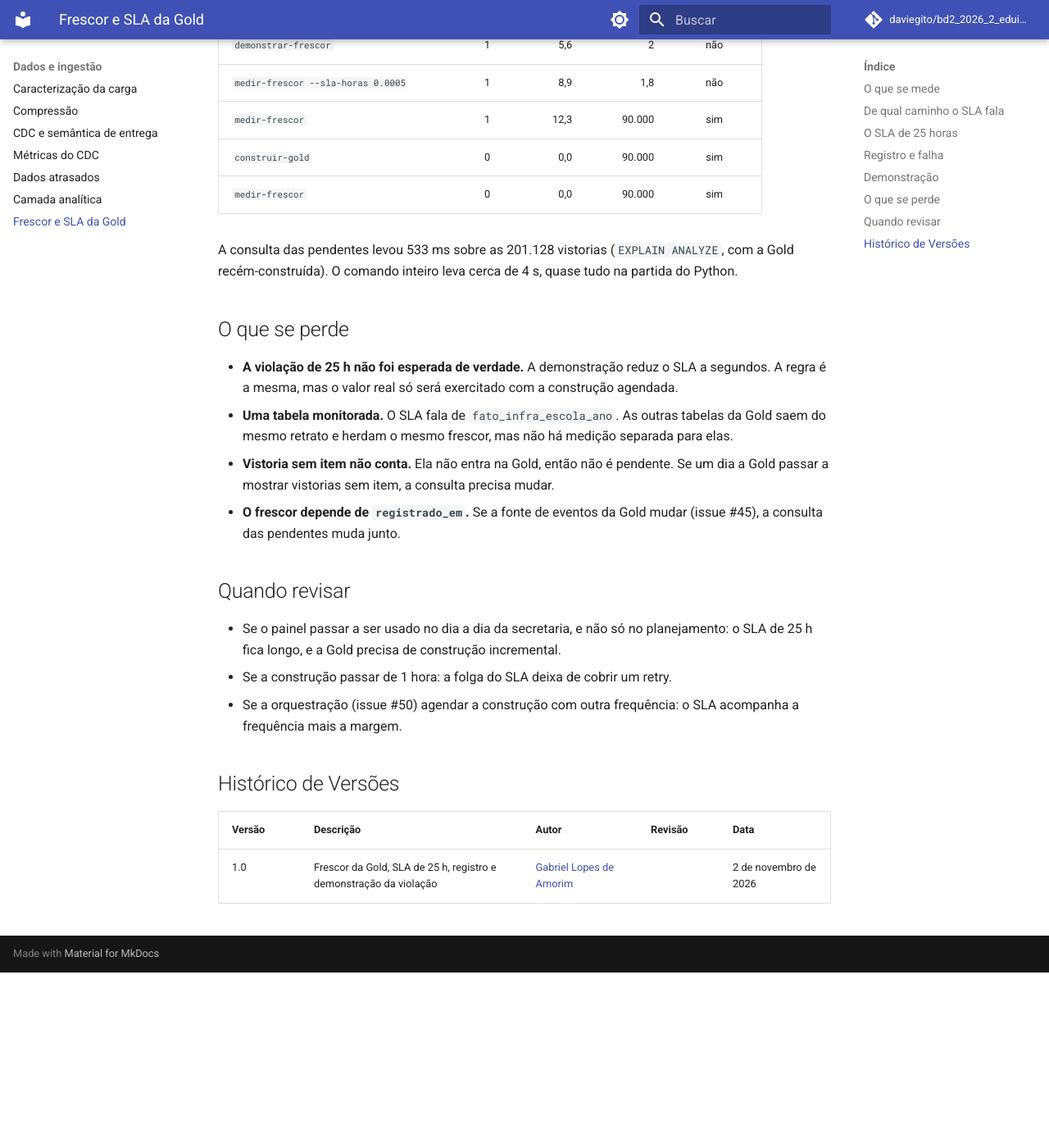
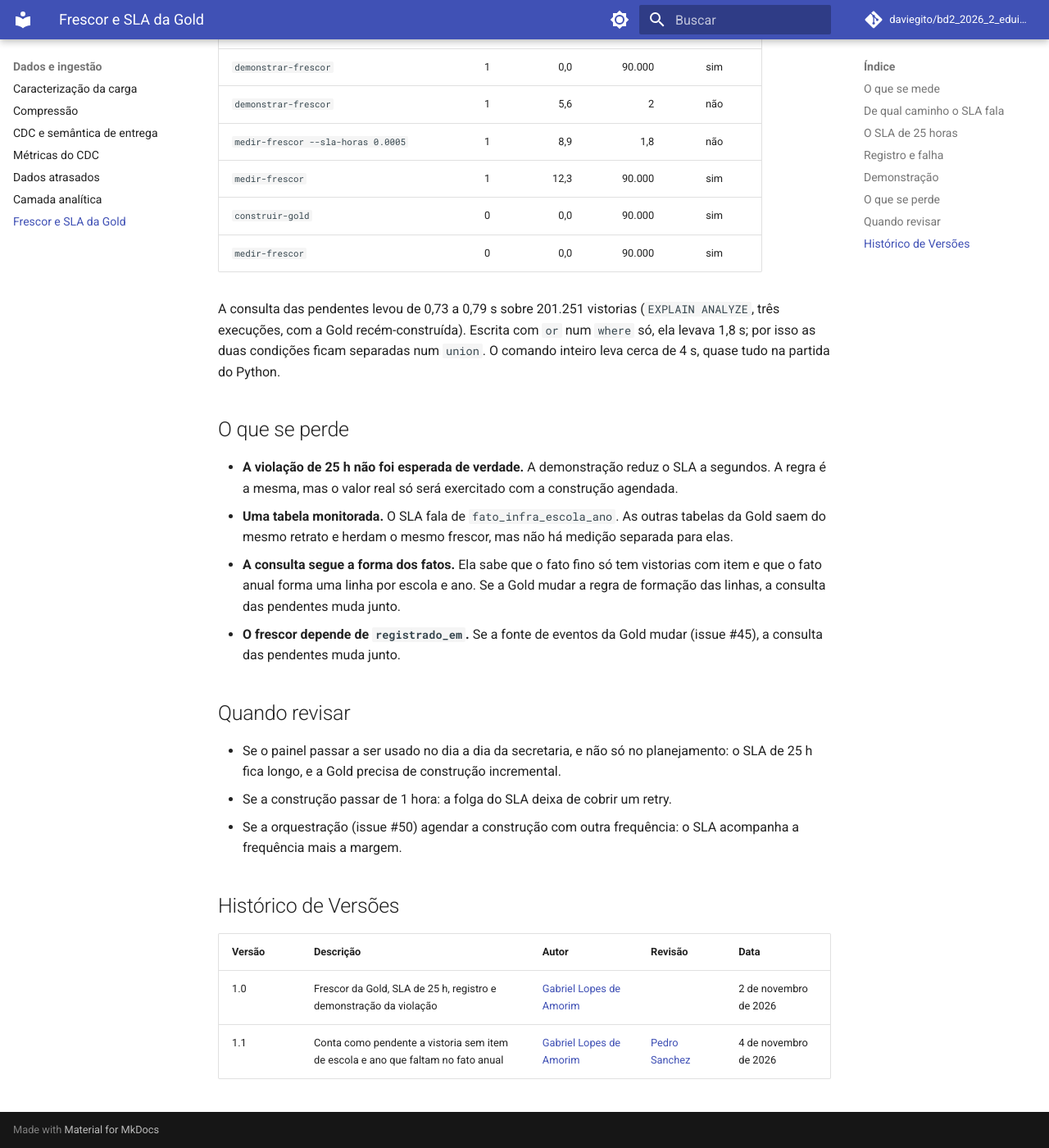
Before and after one commit to daviegito/bd2_2026_2_eduinfra, an MkDocs documentation site: the page built from docs/frescor-e-sla.md, in a window 1280 px wide and 1400 px high, scrolled down 3355 px. Shown: the whole window at 82% size. Built offline with MkDocs 1.6.1 and Material for MkDocs 9.7.7, drawn with Linux system fonts in a browser that asks for light colours; comment, search, counter and statistics services are not loaded; before the commit the page ends 4541 px from its top, so only the background shows below that; some of the changed text lies outside the part shown.

Commit message:
fix(e3): conta como pendente a vistoria que falta no fato anual
Vistoria sem item de escola e ano ausentes no fato anual também fica pendente. Sugestão do Pedro no #62.

```diff
--- a/docs/frescor-e-sla.md
+++ b/docs/frescor-e-sla.md
@@ -15,7 +15,7 @@
 
 | Medida | Definição |
 | --- | --- |
-| Vistorias pendentes | vistorias da origem, com ao menos um item, que não estão em `gold.fato_vistoria_item` |
+| Vistorias pendentes | vistorias da origem cujos itens faltam em `gold.fato_vistoria_item`, ou cuja escola e ano faltam em `gold.fato_infra_escola_ano` |
 | Frescor | agora menos o `registrado_em` da pendente mais antiga; **zero** quando não há pendente |
 | Dentro do SLA | frescor menor ou igual ao SLA, com a Gold construída |
 
@@ -24,9 +24,13 @@
 - **Não é "agora menos a última construção".** Num dia sem vistorias, a Gold
   continua completa, e essa conta acusaria atraso sem haver dado faltando. O
   frescor só cresce quando existe dado na origem que o painel ainda não mostra.
-- **O fato fino responde pelo fato anual.** Os dois saem do mesmo retrato, na
-  mesma transação: a vistoria que falta em `fato_vistoria_item` também falta no
-  perfil anual. O fato fino é consultado porque guarda o `vistoria_id`.
+- **Os dois fatos entram na conta.** Eles saem do mesmo retrato, na mesma
+  transação, mas formam as linhas de jeitos diferentes. O fato fino só tem
+  vistorias com item. O fato anual forma os anos a partir de todas as vistorias,
+  com item ou sem: uma vistoria sem item, de uma escola num ano que ainda não
+  está lá, cria uma linha nova na próxima construção. Por isso ela conta como
+  pendente. Uma vistoria sem item num ano que o fato anual já tem não muda nada
+  e não conta.
 - **O relógio é o do banco**, o mesmo que carimba `registrado_em`. Como
   `registrado_em` é o início da transação que gravou a vistoria, o frescor medido
   nunca é menor que o real.
@@ -149,9 +153,10 @@
 | `construir-gold` | 0 | 0,0 | 90.000 | sim |
 | `medir-frescor` | 0 | 0,0 | 90.000 | sim |
 
-A consulta das pendentes levou 533 ms sobre as 201.128 vistorias (`EXPLAIN ANALYZE`,
-com a Gold recém-construída). O comando inteiro leva cerca de 4 s, quase tudo na
-partida do Python.
+A consulta das pendentes levou de 0,73 a 0,79 s sobre 201.251 vistorias (`EXPLAIN
+ANALYZE`, três execuções, com a Gold recém-construída). Escrita com `or` num `where`
+só, ela levava 1,8 s; por isso as duas condições ficam separadas num `union`. O
+comando inteiro leva cerca de 4 s, quase tudo na partida do Python.
 
 ## O que se perde
 
@@ -161,8 +166,9 @@
 - **Uma tabela monitorada.** O SLA fala de `fato_infra_escola_ano`. As outras
   tabelas da Gold saem do mesmo retrato e herdam o mesmo frescor, mas não há
   medição separada para elas.
-- **Vistoria sem item não conta.** Ela não entra na Gold, então não é pendente. Se
-  um dia a Gold passar a mostrar vistorias sem item, a consulta precisa mudar.
+- **A consulta segue a forma dos fatos.** Ela sabe que o fato fino só tem
+  vistorias com item e que o fato anual forma uma linha por escola e ano. Se a
+  Gold mudar a regra de formação das linhas, a consulta das pendentes muda junto.
 - **O frescor depende de `registrado_em`.** Se a fonte de eventos da Gold mudar
   (issue #45), a consulta das pendentes muda junto.
 
@@ -180,3 +186,4 @@
 | Versão | Descrição | Autor | Revisão | Data |
 | --- | --- | --- | --- | --- |
 | 1.0 | Frescor da Gold, SLA de 25 h, registro e demonstração da violação | [Gabriel Lopes de Amorim](https://github.com/BrzGab) |  | 2 de novembro de 2026 |
+| 1.1 | Conta como pendente a vistoria sem item de escola e ano que faltam no fato anual | [Gabriel Lopes de Amorim](https://github.com/BrzGab) | [Pedro Sanchez](https://github.com/PedroDev-sketch) | 4 de novembro de 2026 |
```
Also changed, not shown: 2 other files.
